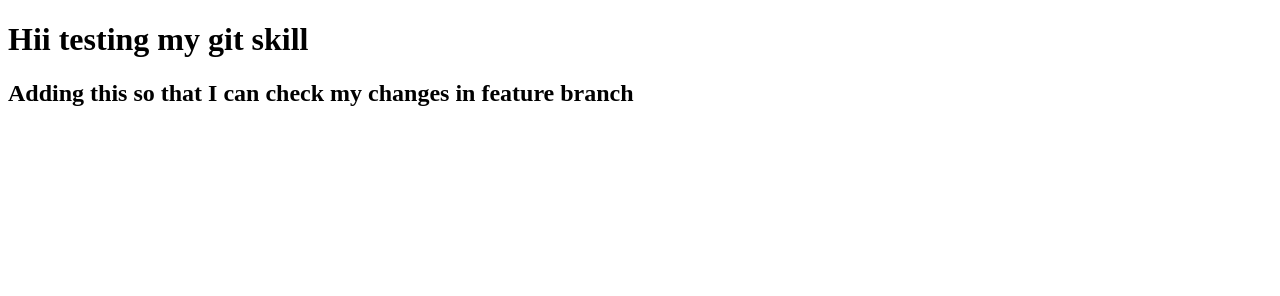
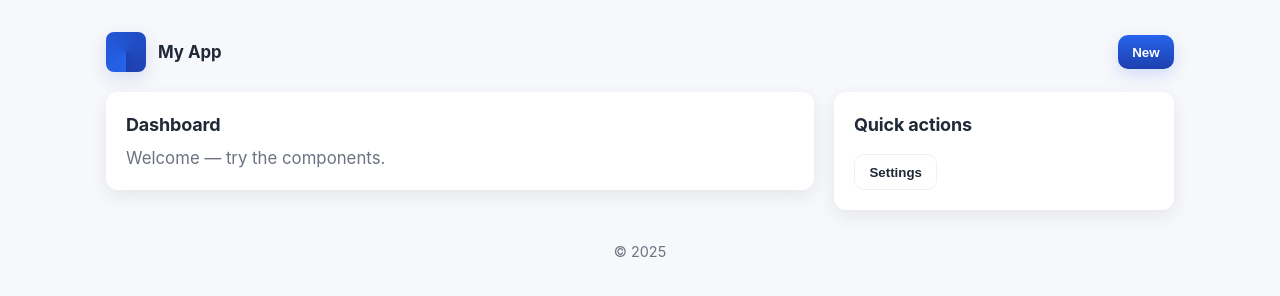
Before and after one commit to TriptiP-Code/myfirstproject, a website: page index.html in a window 1280 px wide. Drawn offline with Linux system fonts and the light colour scheme.

Commit message:
added changes to htm file

```diff
--- a/index.html
+++ b/index.html
@@ -6,7 +6,29 @@
   <title>Document</title>
 </head>
 <body>
-  <h1>Hii testing my git skill</h1>
-  <h2>Adding this so that I can check my changes in feature branch</h2>
+  <!-- <h1>Hii testing my git skill</h1>
+  <h2>Adding this so that I can check my changes in feature branch</h2> -->
+  <div class="container">
+    <header class="header">
+      <div class="brand"><div class="logo"></div>My App</div>
+      <nav><button class="btn btn-primary">New</button></nav>
+    </header>
+
+    <div class="grid">
+      <main class="card">
+        <h3>Dashboard</h3>
+        <p class="lead">Welcome — try the components.</p>
+      </main>
+
+      <aside class="card">
+        <h3>Quick actions</h3>
+        <div class="mt-2"><button class="btn btn-ghost">Settings</button></div>
+      </aside>
+    </div>
+
+    <footer class="footer">© 2025</footer>
+  </div>
+
 </body>
+<link rel="stylesheet" href="style.css">
 </html>
```
